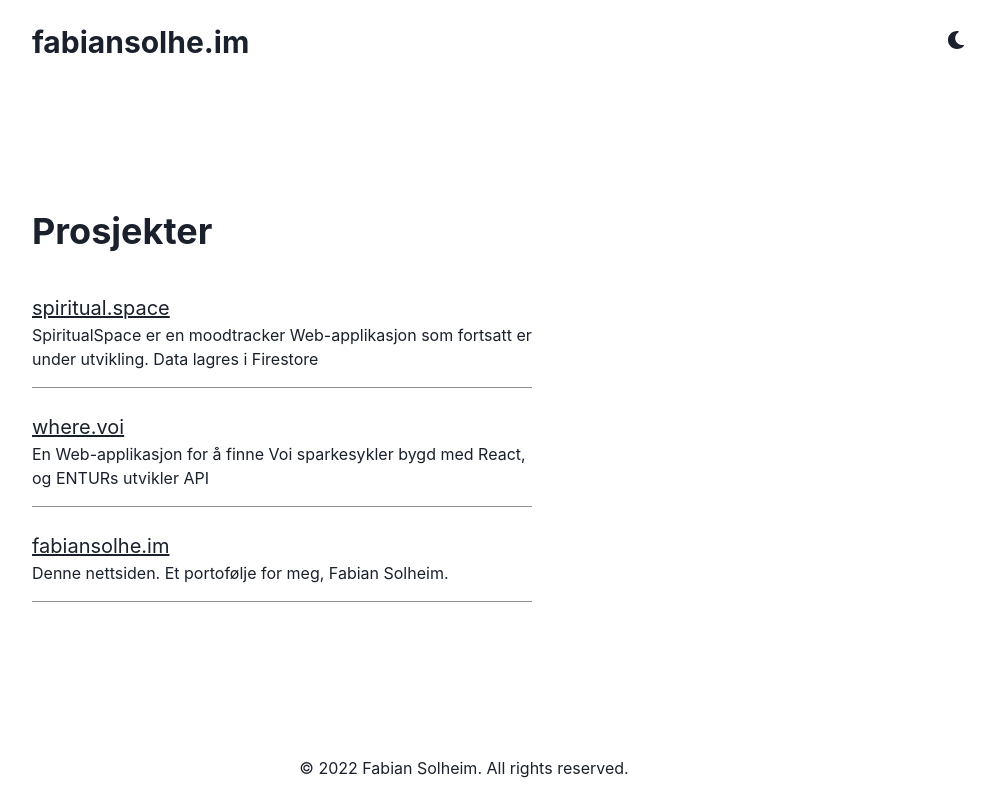
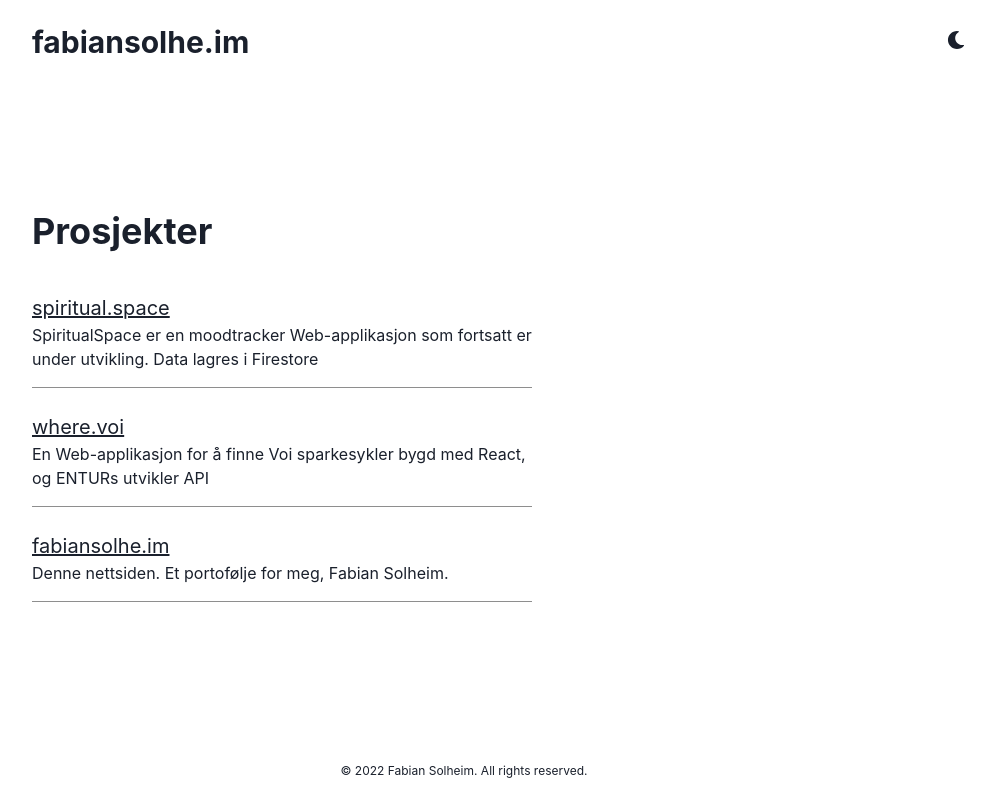
Before and after one commit to fabiansolheim/fabiansolhe.im, a React (Create React App) app: page /prosjekter in a window 1280 px wide. Shown: the whole page, without its empty margins (176-1171 px from the left). Built offline with nearby package versions, Linux system fonts and the light colour scheme.

Commit message:
Changed footertext size

```diff
--- a/src/components/Footer.tsx
+++ b/src/components/Footer.tsx
@@ -19,7 +19,7 @@ import {
           as={Stack}
           align={{ base: 'center'}}
         >
-          <Text>
+          <Text fontSize='xs'>
             © {new Date().getFullYear()} Fabian Solheim. All rights reserved.
           </Text>
         </Container>
--- a/src/index.tsx
+++ b/src/index.tsx
@@ -42,8 +42,9 @@ const App = () => {
                   <Route path="*" element={<h1>Not found</h1>} />
                 </Routes>
               </Box>
+              <Footer/>
             </Container>
-            <Footer/>
+
           </motion.div>
         </ChakraProvider>
       </StrictMode>
```
Also changed, not shown: src/App.tsx (+5 -16 lines).
